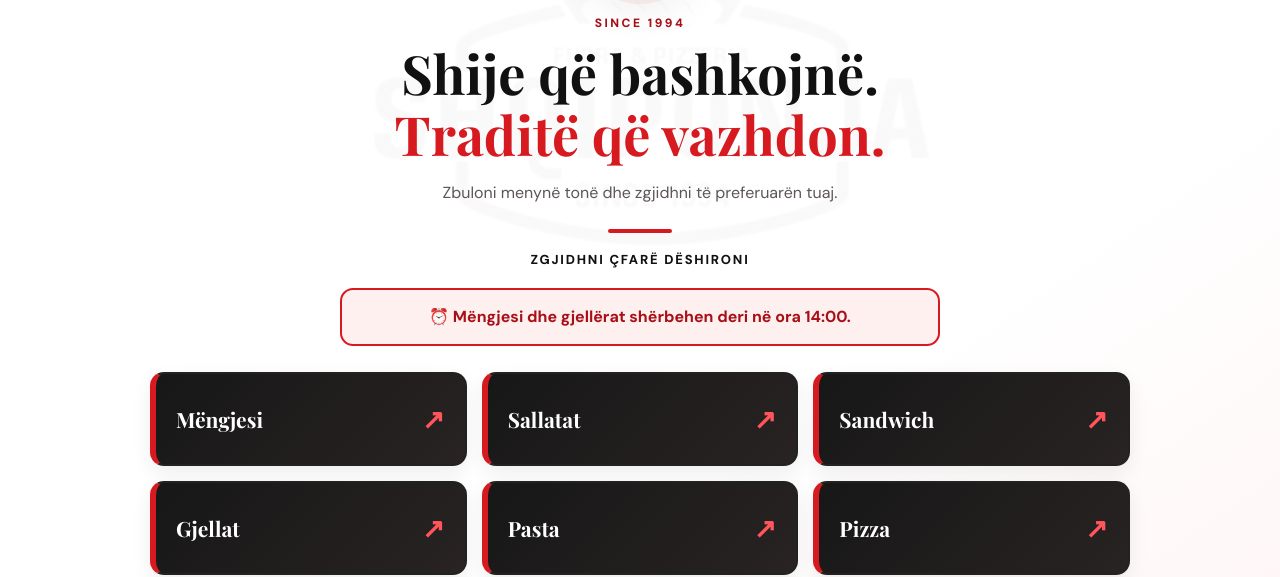
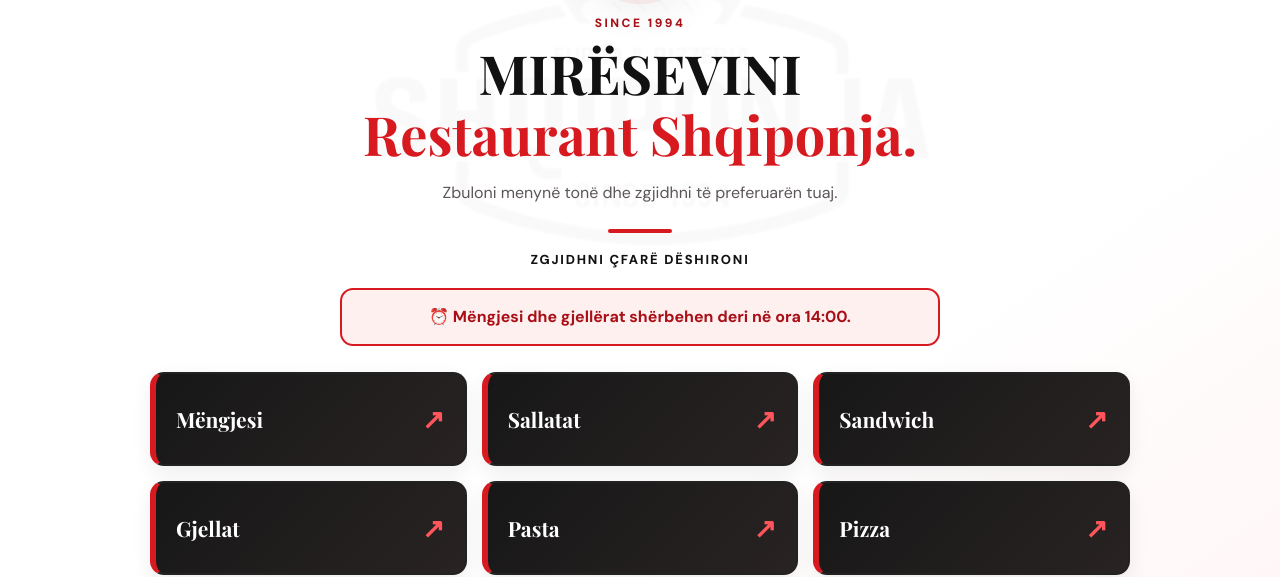
Before and after one commit to Darisi3/DigitalMenu, a plain HTML site: page shqiponja-menu/index.html in a window 1280 px wide. Shown: the part 258-835 px from the top of the page. Drawn offline with nearby package versions, Linux system fonts and the light colour scheme.

Commit message:
Update index.html

```diff
--- a/shqiponja-menu/index.html
+++ b/shqiponja-menu/index.html
@@ -28,7 +28,7 @@
           <img src="assets/logo.png" alt="Shqiponja">
         </div>
         <p class="kicker">SINCE 1994</p>
-        <h1>Shije që bashkojnë.<br><span>Traditë që vazhdon.</span></h1>
+        <h1>MIRËSEVINI<br><span>Restaurant Shqiponja.</span></h1>
         <p class="hero-copy">Zbuloni menynë tonë dhe zgjidhni të preferuarën tuaj.</p>
         <div class="gold-rule"></div>
         <p class="choose-label">ZGJIDHNI ÇFARË DËSHIRONI</p>
```
